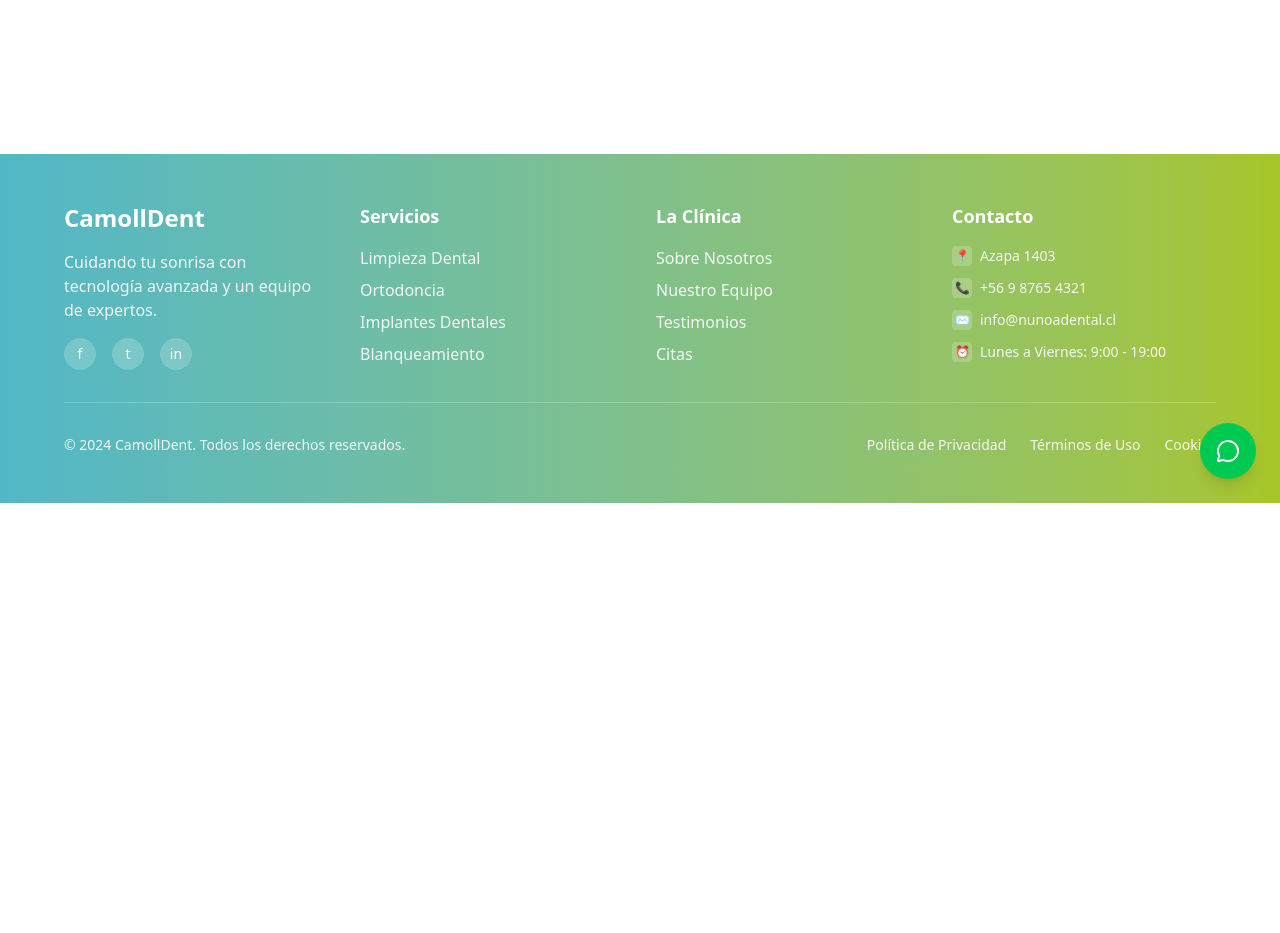
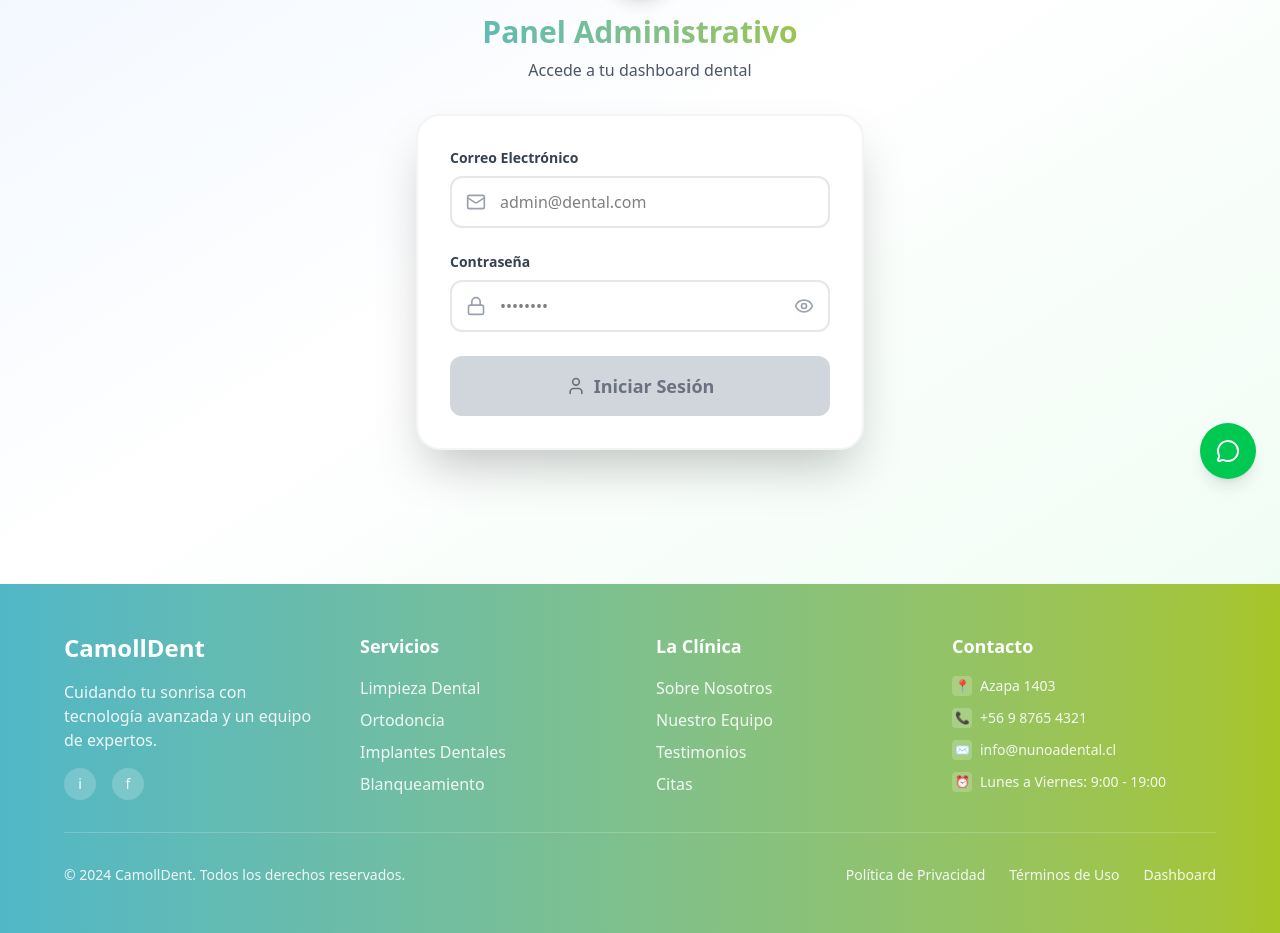
Before and after one commit to Dario-Gago/CamollDent-2.0, a React (Vite) app: page /ocult in a window 1280 px wide. Shown: the part 297-1230 px from the top of the page. Before the commit the page ends 800 px from the top, so only its background shows below. Built offline with nearby package versions, Linux system fonts and the light colour scheme.

Commit message:
Cambiando el dashboard

```diff
--- a/src/components/Dashboard.jsx
+++ b/src/components/Dashboard.jsx
@@ -28,6 +28,65 @@ const Dashboard = () => {
     const cleanDate = dateString.split('T')[0]
     const [year, month, day] = cleanDate.split('-')
     return `${day}/${month}/${year}`
+  }
+  const citasDeHoy = appointments.filter((appt) => {
+    const apptDate = new Date(appt.date)
+    const today = new Date()
+
+    return (
+      apptDate.getDate() === today.getDate() &&
+      apptDate.getMonth() === today.getMonth() &&
+      apptDate.getFullYear() === today.getFullYear()
+    )
+  })
+  // Alternativa más robusta usando formato chileno
+  // Versión más explícita que maneja diferentes formatos de fecha
+  const isPastAppointmentRobust = (apptDateStr, apptTimeStr) => {
+    try {
+      let year, month, day
+
+      // Detectar formato de fecha
+      if (apptDateStr.includes('-')) {
+        // Formato YYYY-MM-DD
+        ;[year, month, day] = apptDateStr.split('-')
+      } else if (apptDateStr.includes('/')) {
+        // Formato DD/MM/YYYY (chileno)
+        ;[day, month, year] = apptDateStr.split('/')
+      } else {
+        console.error('Formato de fecha no reconocido:', apptDateStr)
+        return false
+      }
+
+      // Parsear tiempo
+      const [hours, minutes] = apptTimeStr.split(':')
+
+      // Crear objeto Date (month - 1 porque los meses en JS empiezan en 0)
+      const appointmentDateTime = new Date(
+        parseInt(year),
+        parseInt(month) - 1,
+        parseInt(day),
+        parseInt(hours),
+        parseInt(minutes)
+      )
+
+      // Verificar si la fecha es válida
+      if (isNaN(appointmentDateTime.getTime())) {
+        console.error('Fecha inválida creada con:', {
+          year,
+          month,
+          day,
+          hours,
+          minutes
+        })
+        return false
+      }
+
+      const now = new Date()
+      return appointmentDateTime < now
+    } catch (error) {
+      console.error('Error al comparar fechas:', error)
+      return false
+    }
   }
 
   return (
@@ -74,14 +133,7 @@ const Dashboard = () => {
                 <p className="text-lime-100 text-sm font-medium">
                   Citas de Hoy
                 </p>
-                <p className="text-3xl font-bold">
-                  {
-                    appointments.filter(
-                      (appt) =>
-                        appt.date === new Date().toISOString().split('T')[0]
-                    ).length
-                  }
-                </p>
+                <p className="text-3xl font-bold">{citasDeHoy.length}</p>
               </div>
               <Clock className="h-12 w-12 text-lime-200" />
             </div>
@@ -118,6 +170,12 @@ const Dashboard = () => {
                 key={appt.id}
                 className="bg-white rounded-2xl shadow-lg hover:shadow-xl transition-all duration-300 transform hover:scale-[1.02] overflow-hidden"
               >
+                {isPastAppointmentRobust(appt.date, appt.time) && (
+                  <div className="bg-red-100 text-red-700 px-4 py-2 rounded-t-2xl text-sm font-semibold border-b border-red-300">
+                    ⚠️ Esta cita ya ha pasado
+                  </div>
+                )}
+
                 <div className="p-6">
                   <div className="flex flex-col lg:flex-row justify-between items-start lg:items-center mb-4">
                     <div className="flex items-center gap-3 mb-3 lg:mb-0">
--- a/src/components/Footer.jsx
+++ b/src/components/Footer.jsx
@@ -15,13 +15,24 @@ const Footer = () => {
             </p>
             <div className="flex space-x-4">
               <div className="w-8 h-8 bg-white/20 rounded-full flex items-center justify-center hover:bg-white/30 transition-colors cursor-pointer">
-                <span className="text-sm">f</span>
+                <span className="text-sm">
+                  <a
+                    href="https://www.instagram.com/nunoa.dental/"
+                    target="_blank"
+                  >
+                    i
+                  </a>
+                </span>
               </div>
               <div className="w-8 h-8 bg-white/20 rounded-full flex items-center justify-center hover:bg-white/30 transition-colors cursor-pointer">
-                <span className="text-sm">t</span>
-              </div>
-              <div className="w-8 h-8 bg-white/20 rounded-full flex items-center justify-center hover:bg-white/30 transition-colors cursor-pointer">
-                <span className="text-sm">in</span>
+                <span className="text-sm">
+                  <a
+                    href="https://www.facebook.com/profile.php?id=100064991743718"
+                    target="_blank"
+                  >
+                    f
+                  </a>
+                </span>
               </div>
             </div>
           </div>
@@ -158,12 +169,12 @@ const Footer = () => {
             >
               Términos de Uso
             </a>
-            <a
-              href="#"
+            <Link
+              to="/ocult"
               className="text-white/90 hover:text-white transition-colors"
             >
-              Cookies
-            </a>
+              Dashboard
+            </Link>
           </div>
         </div>
       </div>
--- a/src/pages/Agend.jsx
+++ b/src/pages/Agend.jsx
@@ -141,12 +141,6 @@ const Agend = () => {
     }
 
     return dates
-  }
-
-  // Función para validar email
-  const validateEmail = (email) => {
-    const re = /^[^\s@]+@[^\s@]+\.[^\s@]+$/
-    return re.test(email)
   }
 
   // Obtener información del servicio seleccionado
@@ -356,10 +350,6 @@ const Agend = () => {
       setSelectedTime('')
     }
   }, [selectedDate])
-
-  if (isAuthenticated) {
-    return <Dashboard />
-  }
 
   return (
     <div className="min-h-screen bg-gradient-to-br from-blue-50 via-white to-green-50 p-6">
@@ -631,7 +621,6 @@ const Agend = () => {
           </div>
         </div>
       </div>
-      <Login />
     </div>
   )
 }
--- /dev/null
+++ b/src/pages/Ocult.jsx
@@ -0,0 +1,17 @@
+import { useContext } from 'react'
+import AuthContext from '../contexts/AuthContext'
+import Login from '../components/Login'
+import Dashboard from '../components/Dashboard'
+const Ocult = () => {
+  const { isAuthenticated } = useContext(AuthContext)
+  if (isAuthenticated) {
+    return <Dashboard />
+  }
+  return (
+    <div>
+      <Login></Login>
+    </div>
+  )
+}
+
+export default Ocult
--- a/src/routes/AppRouter.jsx
+++ b/src/routes/AppRouter.jsx
@@ -13,6 +13,7 @@ import Contact from '../pages/Contact'
 import Services from '../pages/Services'
 import About from '../pages/About'
 import Agend from '../pages/Agend'
+import Ocult from '../pages/Ocult'
 
 const AppRouter = () => {
   return (
@@ -29,6 +30,7 @@ const AppRouter = () => {
               <Route path="/services" element={<Services />} />
               <Route path="/about" element={<About />} />
               <Route path="/agend" element={<Agend />} />
+              <Route path="/ocult" element={<Ocult />}></Route>
             </Routes>
           </main>
           <WhatsAppFloatingButton></WhatsAppFloatingButton>
```
